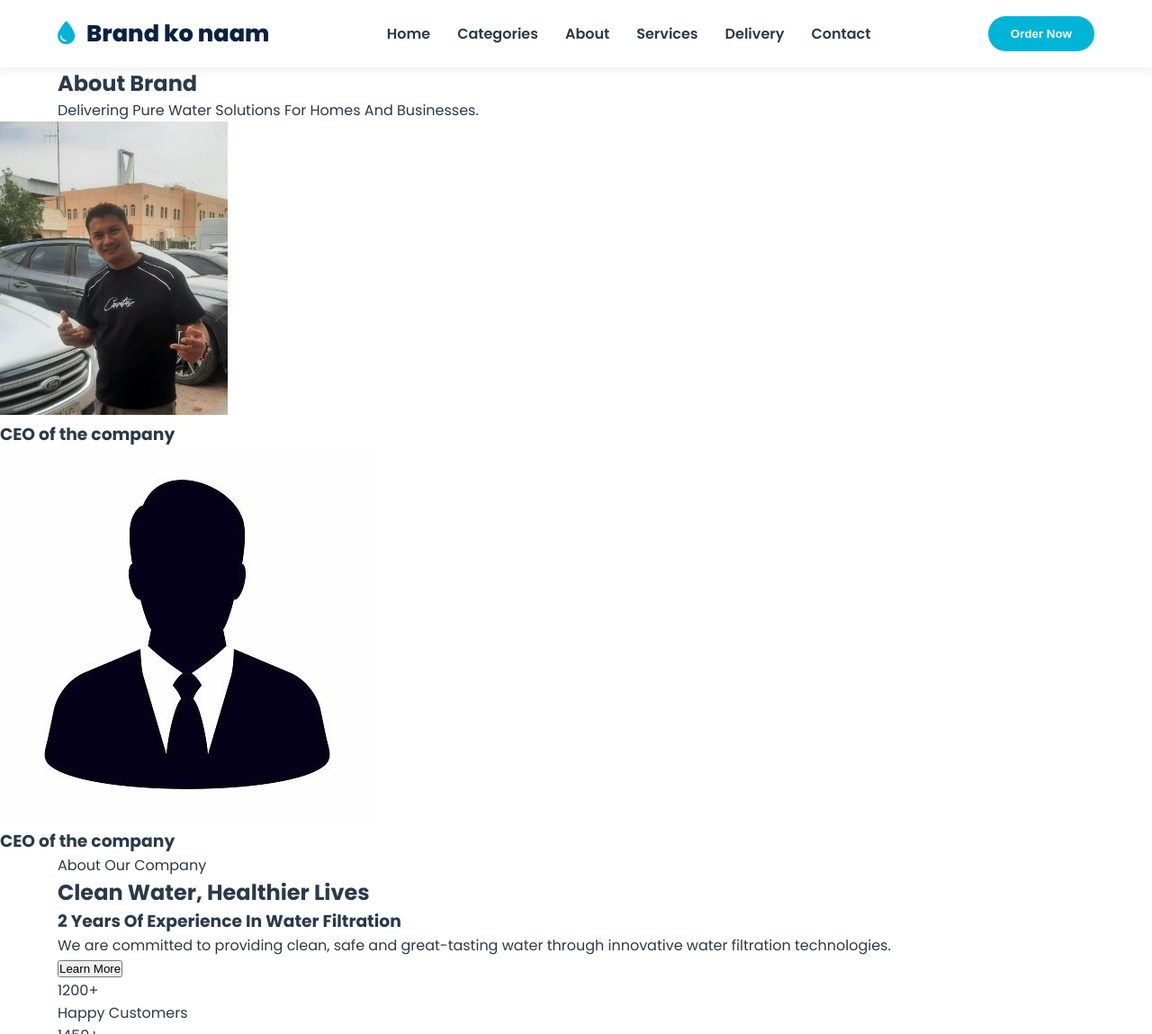
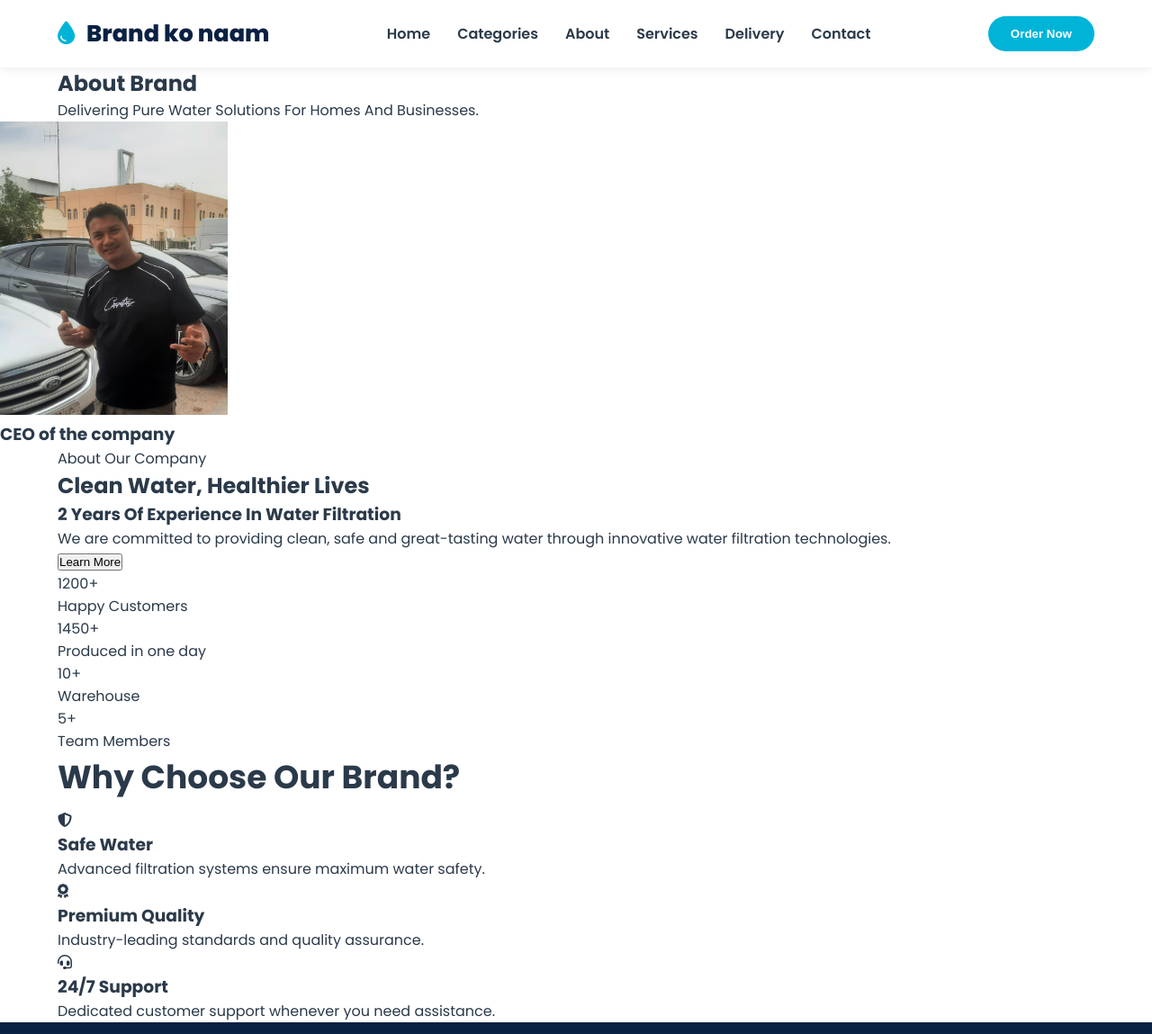
Before and after one commit to arjunlimboo/ourbusiness, a plain HTML site: page watersupply/html/about.html in a window 1280 px wide. Shown: the top 1149 px of the page at 90% size. Drawn offline with Linux system fonts and the light colour scheme.

Commit message:
Update about.html

```diff
--- a/watersupply/html/about.html
+++ b/watersupply/html/about.html
@@ -57,13 +57,6 @@
          <section>
          <div class="owner">
                     <img src="../images/dbdaju.png" alt="">
-                    <h3>CEO of the company</h3>
-                </div>
-
-    </section>
-     <section>
-         <div class="owner">
-                    <img src="../images/logo.jpg" alt="">
                     <h3>CEO of the company</h3>
                 </div>
 
```
